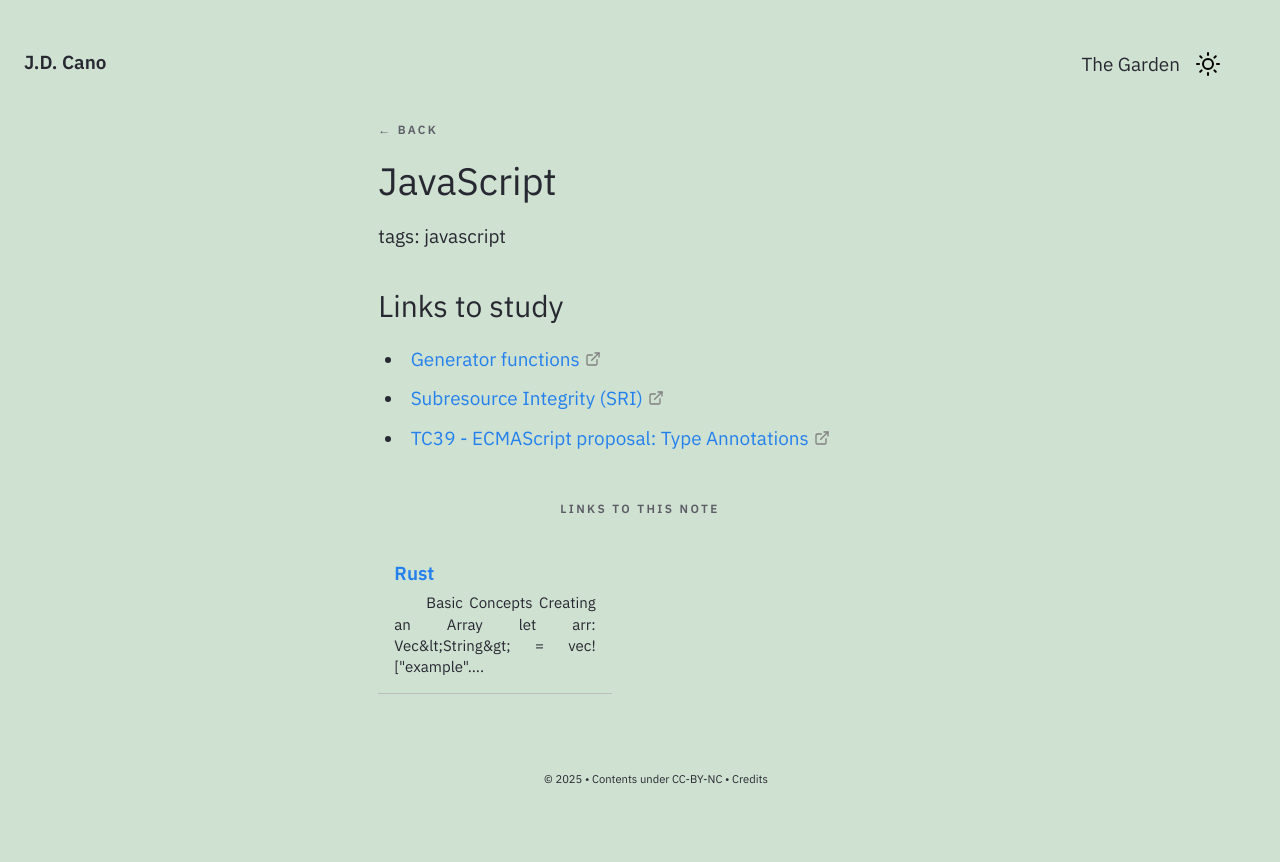
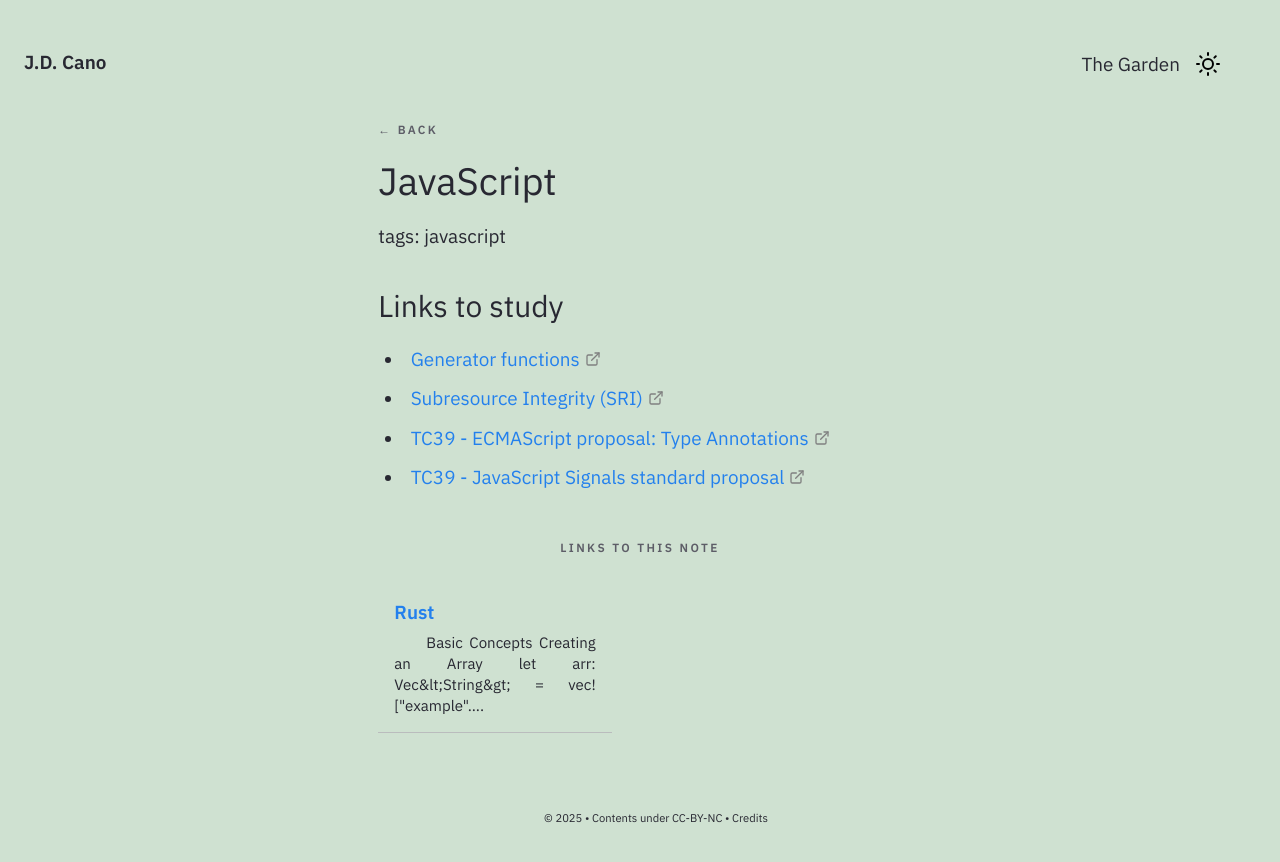
Before and after one commit to Gorzas/gorzas.github.io, a Jekyll site: the page built from _notes/Public/tech/JavaScript/JavaScript.md, in a window 1280 px wide. Shown: the top 862 px of the page. Built offline with Jekyll 4.4.1, drawn with Linux system fonts in a browser that asks for light colours; part of the change alters nothing that is shown.

Commit message:
Update JavaScript.md

```diff
--- a/_notes/Public/tech/JavaScript/JavaScript.md
+++ b/_notes/Public/tech/JavaScript/JavaScript.md
@@ -3,7 +3,7 @@ title: JavaScript
 feed: show
 tags: javascript
 date: 28-08-2024
-updated: 20-01-2025
+updated: 02-04-2025
 type: note
 growth: seedlings
 ---
@@ -13,3 +13,4 @@ growth: seedlings
 - [Generator functions](https://developer.mozilla.org/en-US/docs/Web/JavaScript/Reference/Statements/function*)
 - [Subresource Integrity (SRI)](https://developer.mozilla.org/en-US/docs/Web/Security/Subresource_Integrity)
 - [TC39 - ECMAScript proposal: Type Annotations](https://github.com/tc39/proposal-type-annotations)
+- [TC39 - JavaScript Signals standard proposal](https://github.com/tc39/proposal-signals)
```
